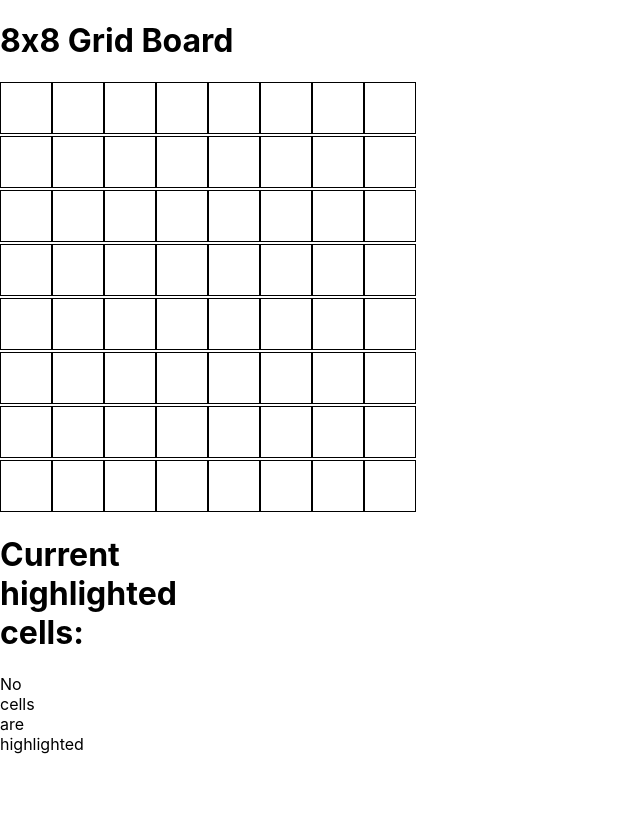
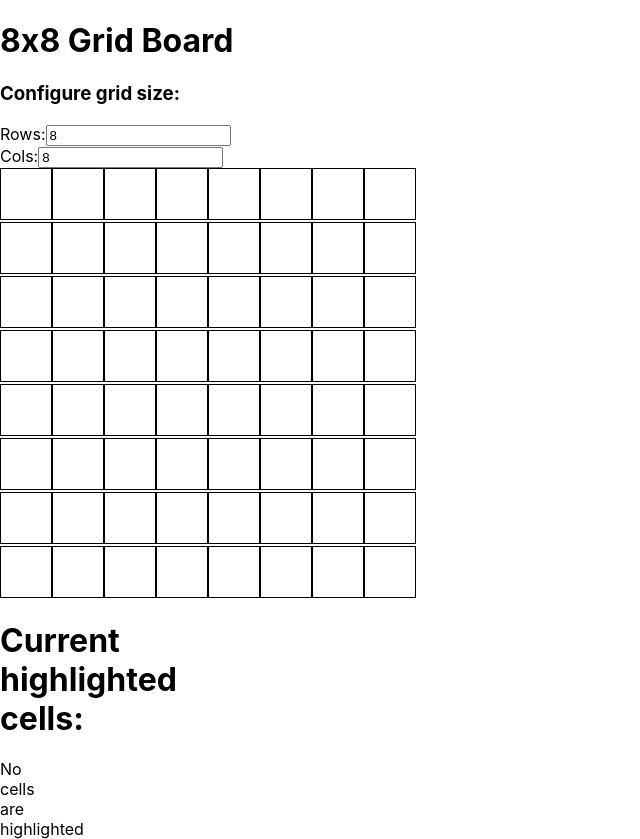
Before and after one commit to hynguyen2610/react-grid, a React (Create React App) app: page / in a window 1280 px wide. Shown: the whole page, without its empty margins (0-640 px from the left). Before the commit the page ends 800 px from the top, so only its background shows below. Built offline with nearby package versions, Linux system fonts and the light colour scheme.

Commit message:
Add rows and cols controller UI

```diff
--- a/src/App.js
+++ b/src/App.js
@@ -28,12 +28,22 @@ class Grid extends Component {
   constructor(props) {
     super(props);
     // Initializing an 8x8 grid with white background color for each cell
+    const rows = this.props.rows;
+    const cols = this.props.cols;
+
     this.state = {
-      grid: Array(8)
+      grid: Array(rows)
         .fill()
-        .map(() => Array(8).fill("white")),
+        .map(() => Array(cols).fill("white")),
       highlightedCells: [],
     };
+  }
+
+  componentDidUpdate(prevProps, prevState) {
+    // Log when highlighted cells change
+    if (prevState.highlightedCells !== this.state.highlightedCells) {
+      console.log("Highlighted cells updated:", this.state.highlightedCells);
+    }
   }
 
   handleCellClick = (row, col) => {
@@ -41,8 +51,8 @@ class Grid extends Component {
     const newGrid = this.state.grid.map((r, rIdx) =>
       rIdx === row
         ? r.map((color, cIdx) =>
-            cIdx === col ? (color === "white" ? "blue" : "white") : color
-          )
+          cIdx === col ? (color === "white" ? "blue" : "white") : color
+        )
         : r
     );
 
@@ -97,13 +107,69 @@ class Announcement extends Component {
   }
 }
 
+class Control extends Component {
+
+  constructor(props) {
+    super(props);
+    this.state = {
+      rows: this.props.rows,
+      cols: this.props.cols,
+    };
+  }
+
+
+  render() {
+    return (
+      <div>
+        <h3>Configure grid size:</h3>
+        <div>
+          <label>Rows:</label>
+          <input
+            type="number"
+            value={this.props.rows}
+            onChange={e => this.props.onChangeRows(e.target.value)}
+          />
+        </div>
+        <div>
+          <label>Cols:</label>
+          <input
+            type="number"
+            value={this.props.cols}
+            onChange={e => this.props.onChangeCols(e.target.value)}
+          />
+        </div>
+      </div>
+    );
+  }
+}
+
 // Main App component
 class App extends Component {
+
+  constructor(props) {
+    super(props);
+    this.state = {
+      rows: 8,
+      cols: 8,
+    };
+  }
+
+  onChangeCols = value => {
+    console.log("changing cols", value);
+    this.setState({ cols: value });
+  }
+
+  onChangeRows = value => {
+    console.log("changing rows", value);
+    this.setState({ rows: value });
+  }
+
   render() {
     return (
       <div>
         <h1>8x8 Grid Board</h1>
-        <Grid />
+        <Control rows={this.state.rows} cols={this.state.cols} onChangeCols={this.onChangeCols} onChangeRows={this.onChangeRows} />
+        <Grid rows={this.state.rows} cols={this.state.cols} />
       </div>
     );
   }
```
